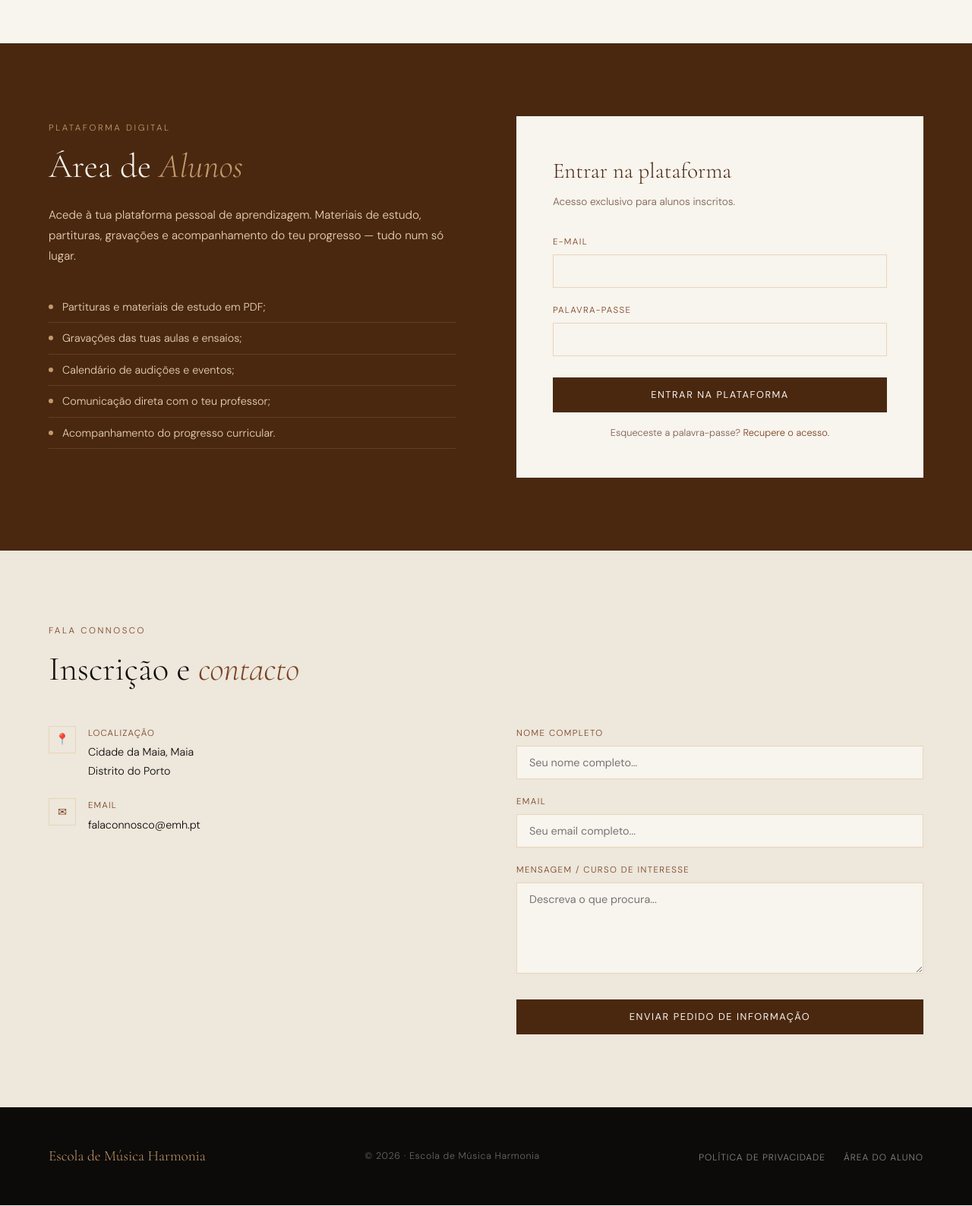
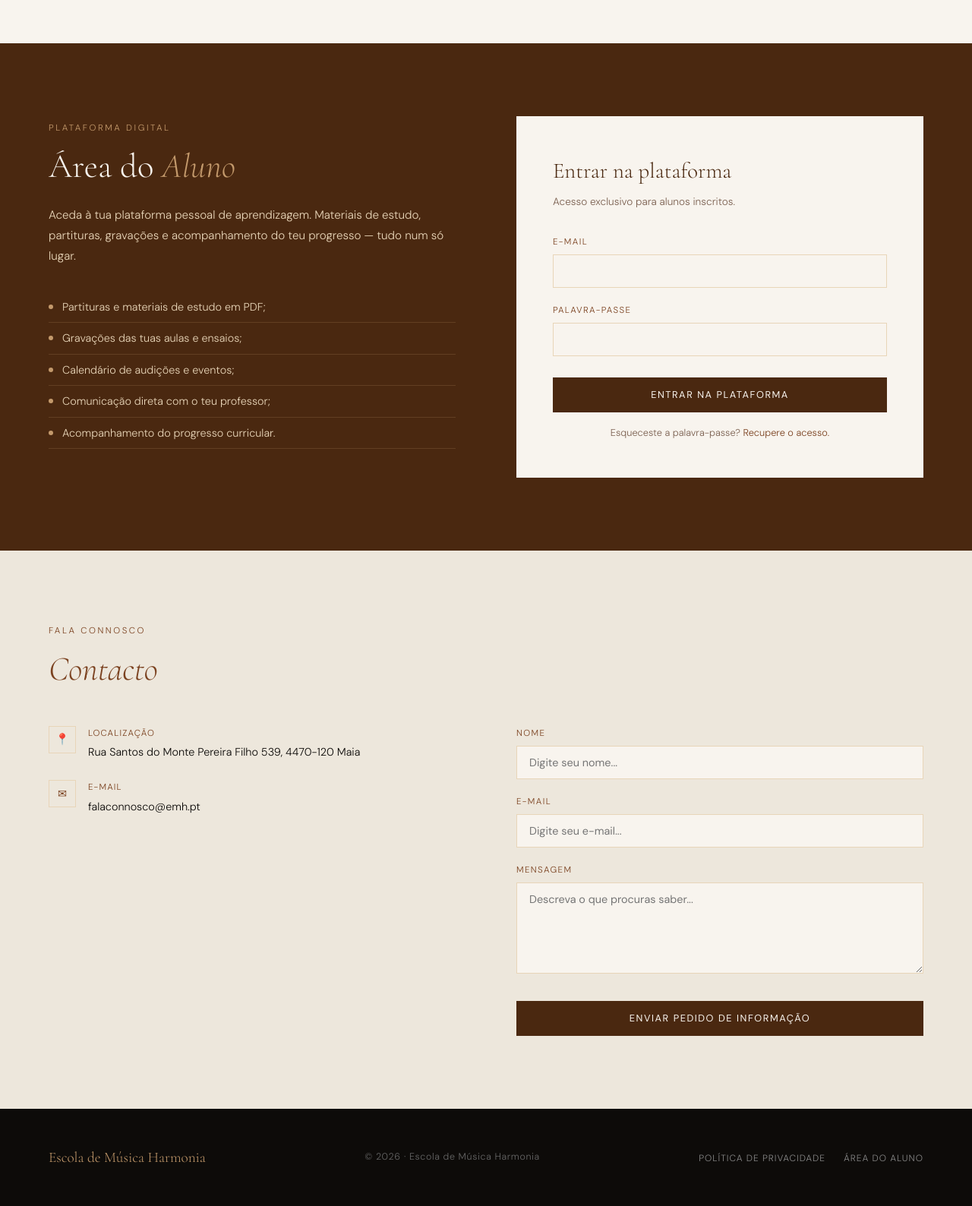
Before and after one commit to marqquees/EMH, a Django app: page / in a window 1280 px wide. Shown: the part 1523-3111 px from the top of the page at 76% size. Run offline with Django 5.2, Linux system fonts and the light colour scheme; data that the repository does not hold is empty.

Commit message:
chore: update home.html for improved accessibility and localization

```diff
--- a/templates/emh/home.html
+++ b/templates/emh/home.html
@@ -95,14 +95,14 @@
     </section>
 
     <!-- STUDENT PORTAL -->
-    <section class="student-portal" id="student-portal">
+    <section class="student-portal" id="student_portal">
         <div class="student-portal-inner">
             <div>
                 <p class="section-label">Plataforma digital</p>
-                <h2 class="section-title">Área de <em style="color: var(--brown-lt);">Alunos</em></h2>
+                <h2 class="section-title">Área do <em style="color: var(--brown-lt);">Aluno</em></h2>
                 <p class="student-portal-body">
-                    Acede à tua plataforma pessoal de aprendizagem. Materiais de estudo,
-                    partituras, gravações e acompanhamento do teu progresso — tudo num só lugar.
+                    Aceda à tua plataforma pessoal de aprendizagem.
+                    Materiais de estudo, partituras, gravações e acompanhamento do teu progresso — tudo num só lugar.
                 </p>
                 <ul class="student-portal-features">
                     <li>Partituras e materiais de estudo em PDF;</li>
@@ -116,7 +116,9 @@
                 <h3 class="form-title">Entrar na plataforma</h3>
                 <p class="form-sub">Acesso exclusivo para alunos inscritos.</p>
                 {% csrf_token %}
-                <form method="post" action="{% url 'portal_student_login' %}">
+                <form method="post">
+                    {% csrf_token %}
+                    <input type="hidden" name="login_id" value="{{ login.id }}">
                     <div class="form-group">
                         <label for="email">E-mail</label>
                         <input id="email" type="email" name="email" required>
@@ -137,47 +139,44 @@
     <!-- CONTACT -->
     <section class="contact" id="contact">
         <p class="section-label">Fala connosco</p>
-        <h2 class="section-title">Inscrição e <em>contacto</em></h2>
+        <h2 class="section-title"><em>Contacto</em></h2>
         <div class="contact-grid">
             <div>
                 <div class="contact-info-item">
                     <div class="contact-info-icon">📍</div>
                     <div>
                         <p class="contact-info-label">Localização</p>
-                        <p class="contact-info-value">Cidade da Maia, Maia<br>Distrito do Porto</p>
+                        <p class="contact-info-value">
+                            Rua Santos do Monte Pereira Filho 539, 4470-120 Maia
+                        </p>
                     </div>
                 </div>
                 <div class="contact-info-item">
                     <div class="contact-info-icon">✉</div>
                     <div>
-                        <p class="contact-info-label">Email</p>
+                        <p class="contact-info-label">E-mail</p>
                         <p class="contact-info-value">falaconnosco@emh.pt</p>
                     </div>
                 </div>
             </div>
             <div class="contact-form">
-                <form method="post" action="">
+                <form method="post">
+                    {% csrf_token %}
+                    <input type="hidden" name="contact_id" value="{{ contact.id }}">
                     <div class="form-group">
-                        <label>Nome completo</label>
-                        <label>
-                            <input type="text" name="nome" placeholder="Seu nome completo..." required>
-                        </label>
+                        <label for="name">Nome</label>
+                        <input id="name" type="text" name="name" placeholder="Digite seu nome..." required>
                     </div>
                     <div class="form-group">
-                        <label>Email</label>
-                        <label>
-                            <input type="email" name="email" placeholder="Seu email completo..." required>
-                        </label>
+                        <label for="contact-email">E-mail</label>
+                        <input id="contact-email" type="email" name="email" placeholder="Digite seu e-mail..." required>
                     </div>
                     <div class="form-group">
-                        <label>Mensagem / Curso de interesse</label>
-                        <label>
-                            <textarea name="mensagem" placeholder="Descreva o que procura..." required></textarea>
-                        </label>
+                        <label for="message">Mensagem</label>
+                        <textarea id="message" type="text" name="message"
+                                  placeholder="Descreva o que procuras saber..." required></textarea>
                     </div>
-                    <button type="submit" class="btn-submit">
-                        Enviar Pedido de Informação
-                    </button>
+                    <button type="submit" class="btn-submit">Enviar Pedido de Informação</button>
                 </form>
             </div>
         </div>
```
